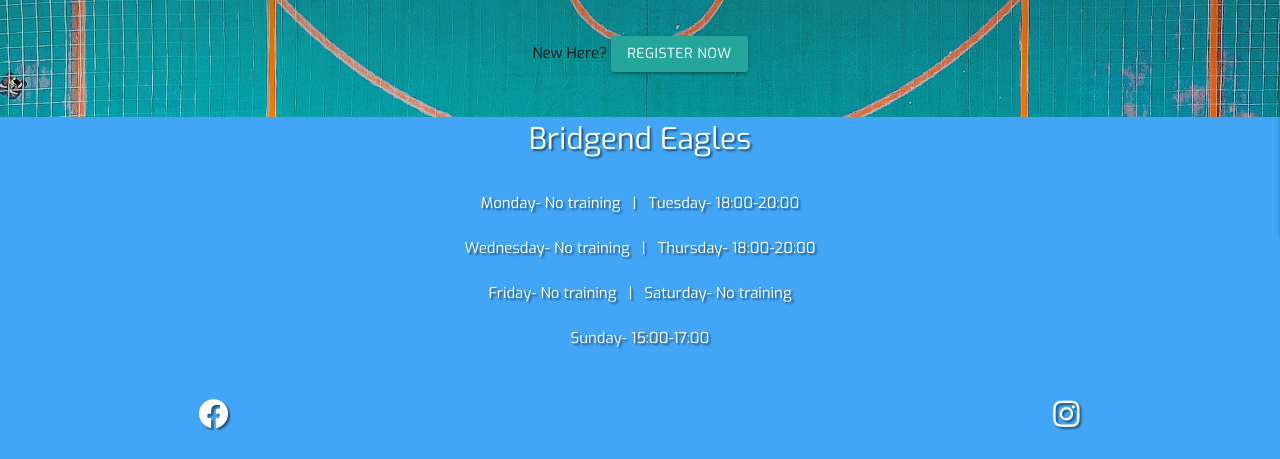
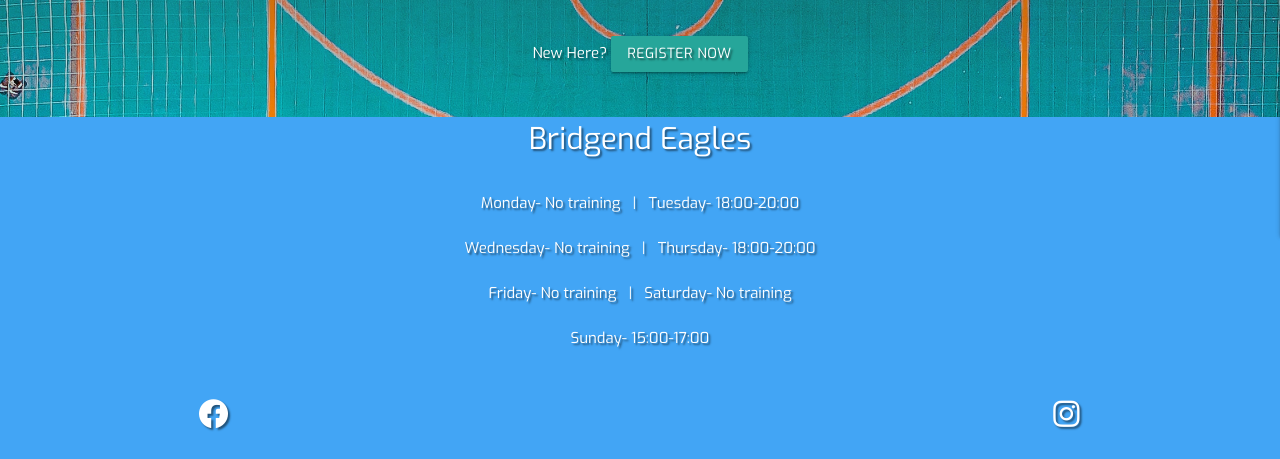
Before and after one commit to jenkidev/Milestone-Project-3, a Flask app: page /signin in a window 1280 px wide. Shown: the part 624-1083 px from the top of the page. Run offline with Flask 3, Linux system fonts and the light colour scheme; some libraries are stand-ins or nearby versions.

Commit message:
Added white color to register text

```diff
--- a/templates/signin.html
+++ b/templates/signin.html
@@ -36,7 +36,7 @@
 
 <div class="row">
     <div class="col s12">
-        <p class="center-align">
+        <p class="center-align white-text text-shadow">
             New Here?
             <a href="{{ url_for('register_user') }}" class="waves-effect waves-light btn">Register Now</a>
         </p>
```
